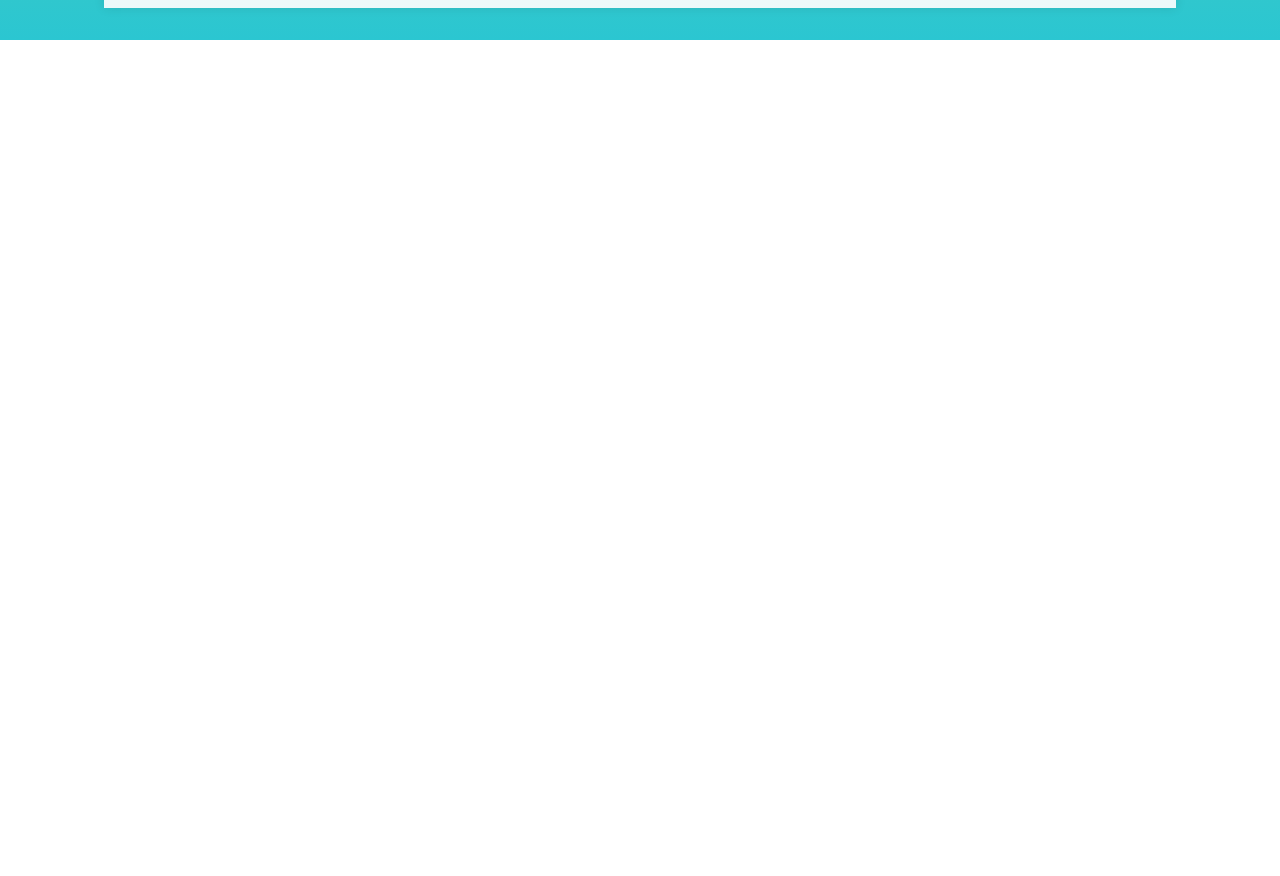
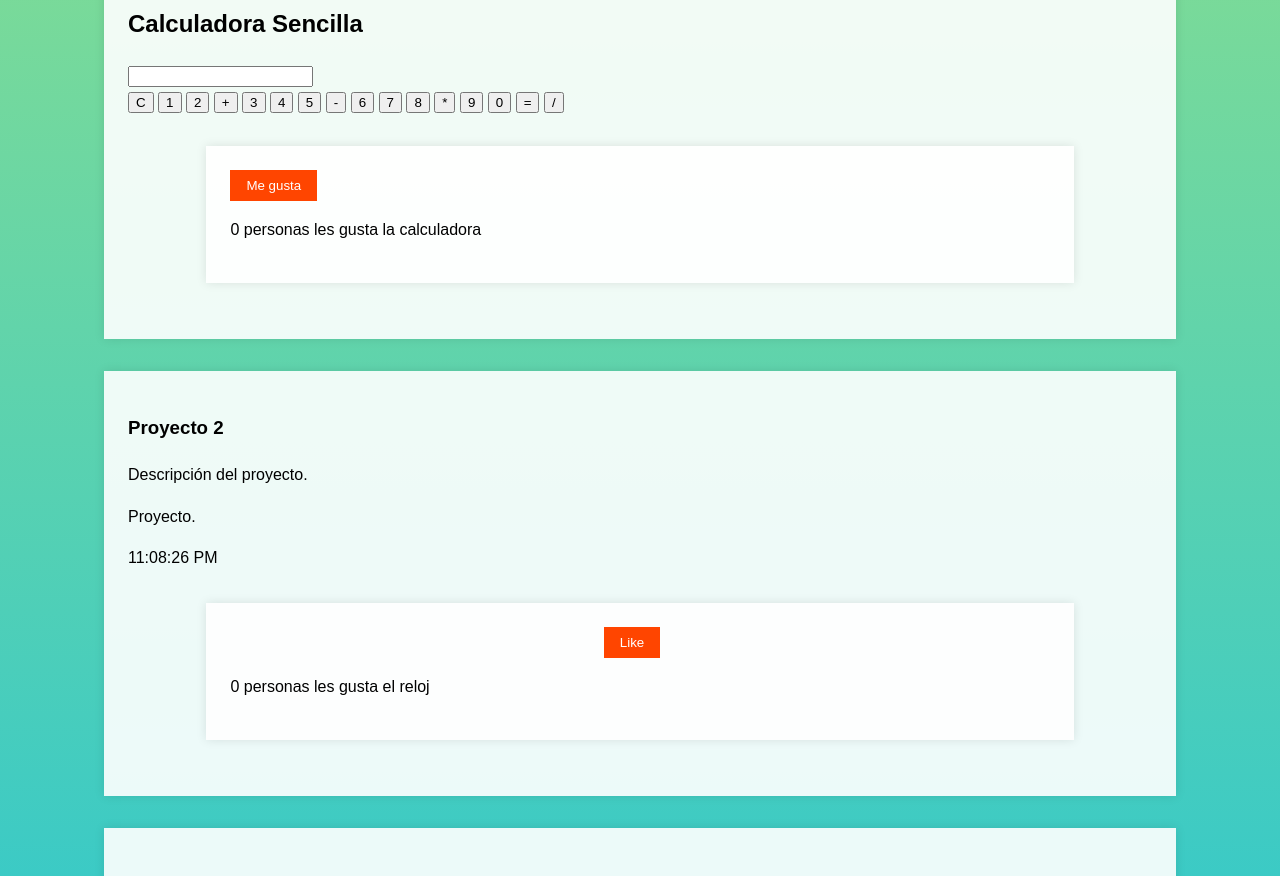
Before and after one commit to nelsoncorreal/mi-portafolio, a plain HTML site: page portafolio/index.html in a window 1280 px wide. Shown: the part 1924-2800 px from the top of the page. Before the commit the page ends 1964 px from the top, so only its background shows below. Drawn offline with Linux system fonts and the light colour scheme.

Commit message:
Update index.html

```diff
--- a/portafolio/index.html
+++ b/portafolio/index.html
@@ -1,5 +1,6 @@
 <!DOCTYPE html>
 <html lang="en">
+
 <head>
     <meta charset="UTF-8">
     <meta http-equiv="X-UA-Compatible" content="IE=edge">
@@ -8,6 +9,11 @@
     <link rel="icon" href="imagenes/icons8-programa-32.png">
     <link rel="stylesheet" href="styles.css">
     <link rel="stylesheet" href="https://cdnjs.cloudflare.com/ajax/libs/font-awesome/5.15.1/css/all.min.css">
+    <div class="header-social-icons">
+    <a href="https://twitter.com/correal_nelson?s=09" target="_blank"><i class="fab fa-twitter"></i></a>
+    <a href="https://www.linkedin.com/in/nelson-fernando-correal-lopez-22b7b4109/" target="_blank"><i class="fab fa-linkedin-in"></i></a>
+    <a href="https://github.com/nelsoncorreal" target="_blank"><i class="fab fa-github"></i></a>
+    </div>
 
 </head>
 
@@ -59,6 +65,71 @@
         <p><strong>Misión:</strong> Proporcionar soluciones tecnológicas innovadoras y personalizadas a los desafíos del mundo digital. Mediante una combinación de habilidades técnicas adquiridas en la formación académica y una pasión innata por la programación, busco ofrecer resultados que superen las expectativas y agreguen valor tangible a cada proyecto.</p>
     </section>
 
+    <section class="calculator">
+        <h3>Trabajos Realizados</h3>
+        <div class="work-item">
+            <h3>Proyecto 2</h3>
+            <p>Descripción del proyecto.</p>
+
+            <p>Proyecto.</p>
+        <h2>Calculadora Sencilla</h2>
+        <div class="calc-container">
+            <input type="text" id="result" readonly>
+            <div class="buttons">
+                <button onclick="clearScreen()">C</button>
+                <button onclick="display('1')">1</button>
+                <button onclick="display('2')">2</button>
+                <button onclick="display('+')">+</button>
+                <button onclick="display('3')">3</button>
+                <button onclick="display('4')">4</button>
+                <button onclick="display('5')">5</button>
+                <button onclick="display('-')">-</button>
+                <button onclick="display('6')">6</button>
+                <button onclick="display('7')">7</button>
+                <button onclick="display('8')">8</button>
+                <button onclick="display('*')">*</button>
+                <button onclick="display('9')">9</button>
+                <button onclick="display('0')">0</button>
+                <button onclick="calculate()">=</button>
+                <button onclick="display('/')">/</button>
+            </div>
+        </div>
+
+        <section class="calculator-likes">
+            <button  class="like-btn" id="likeButtonCalculator" onclick="addLike('calculator')">Me gusta</button>
+            <p><span id="likeCountCalculator">0</span> personas les gusta la calculadora</p>
+        </section>
+
+    </section>
+
+    <section class="clock-section">
+        <h3>                </h3>
+        <div class="work-item">
+            <h3>Proyecto 2</h3>
+            <p>Descripción del proyecto.</p>
+
+            <p>Proyecto.</p>
+
+            <!-- Reloj Digital -->
+            <div class="digital-clock">
+             <span id="digital-time">00:00:00</span>
+    </div>
+
+    <!-- Reloj Análogo -->
+    <div class="analog-clock">
+        <div class="hand hour-hand" id="hour-hand"></div>
+        <div class="hand minute-hand" id="minute-hand"></div>
+        <div class="hand second-hand" id="second-hand"></div>
+    </div>
+
+        <section class="clock-likes">
+            <center> <button class="like-btn" onclick="addLike('clock')">Like</button></center>
+            <p><span id="likeCountClock">0</span> personas les gusta el reloj</p>
+        </section>
+
+    </section>
+
+
 
 
     <section class="contact-info">
@@ -68,8 +139,9 @@
         <div class="social-icons">
             <!-- <a href="[Link de tu Facebook]" target="_blank"><i class="fab fa-facebook-f"></i></a> -->
             <a href="https://twitter.com/correal_nelson?s=09" target="_blank"><i class="fab fa-twitter"></i></a>
-            <a href="www.linkedin.com/in/nelson-fernando-correal-lopez-22b7b4109" target="_blank"><i class="fab fa-linkedin-in"></i></a>
+            <a href="https://www.linkedin.com/in/nelson-fernando-correal-lopez-22b7b4109/" target="_blank"><i class="fab fa-linkedin-in"></i></a>
             <a href="https://github.com/nelsoncorreal" target="_blank"><i class="fab fa-github"></i></a>
+
 
         </div>
     </section>
```
